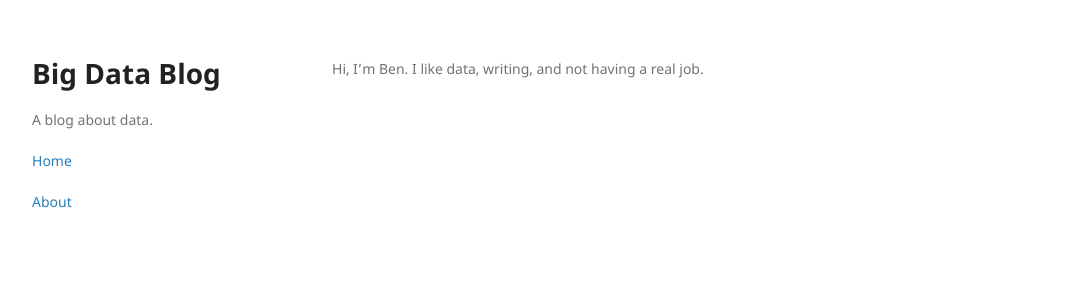
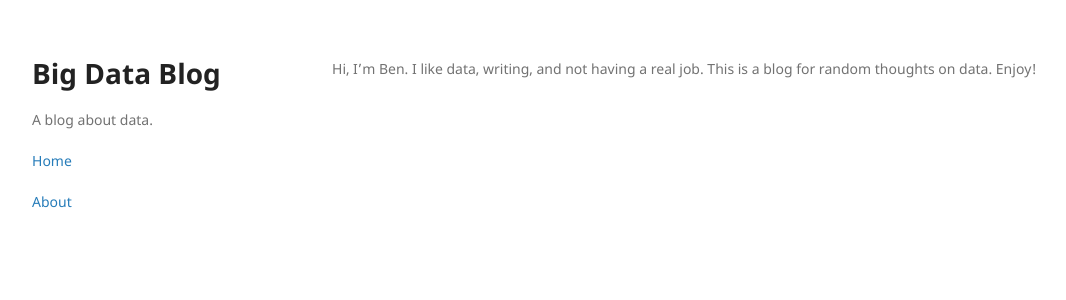
Before and after one commit to benquachtran/bigdatablog, a Jekyll site: the page built from about.md, in a window 1280 px wide. Shown: the top 300 px of the page, without its empty margins (58-1124 px from the left). Built offline with Jekyll 4.4.1, drawn with Linux system fonts in a browser that asks for light colours.

Commit message:
Update about.md

```diff
--- a/about.md
+++ b/about.md
@@ -2,4 +2,4 @@
 layout: default
 ---
 
-Hi, I'm Ben. I like data, writing, and not having a real job.
+Hi, I'm Ben. I like data, writing, and not having a real job. This is a blog for random thoughts on data. Enjoy!
```
